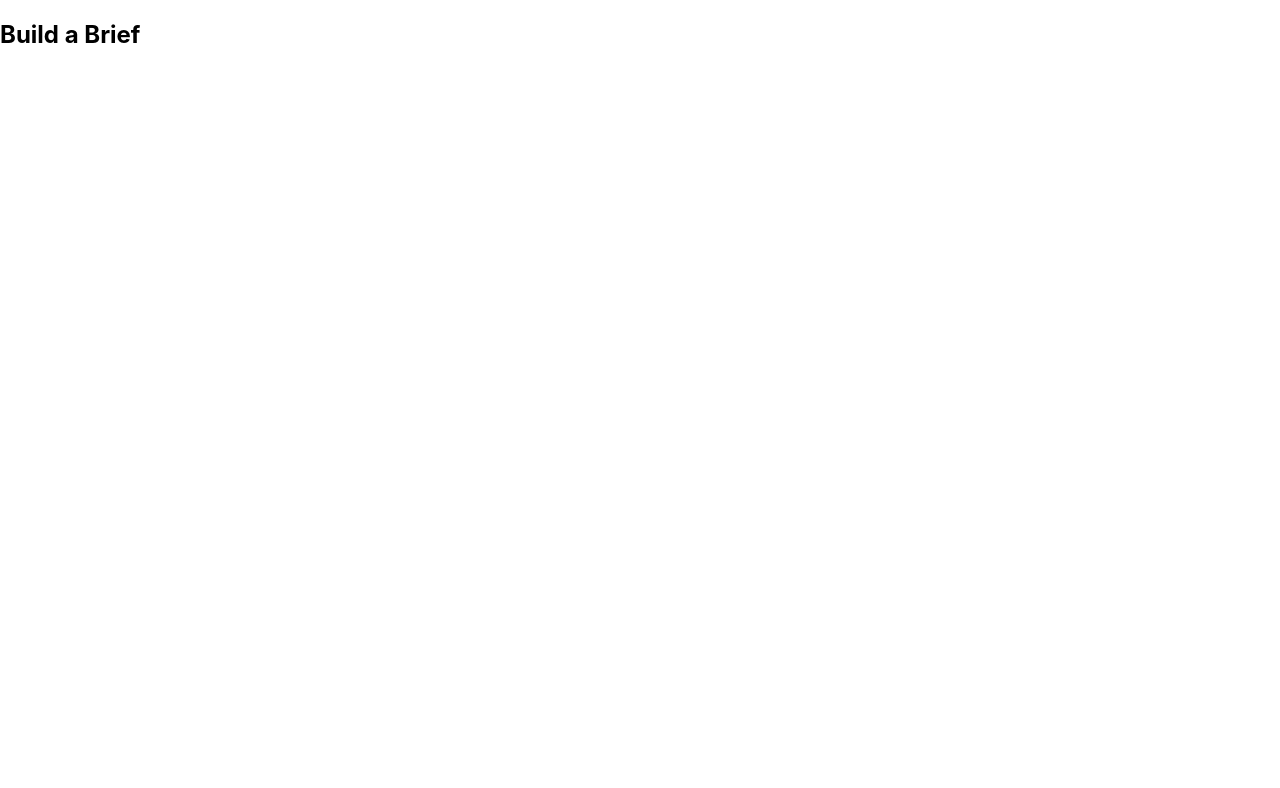
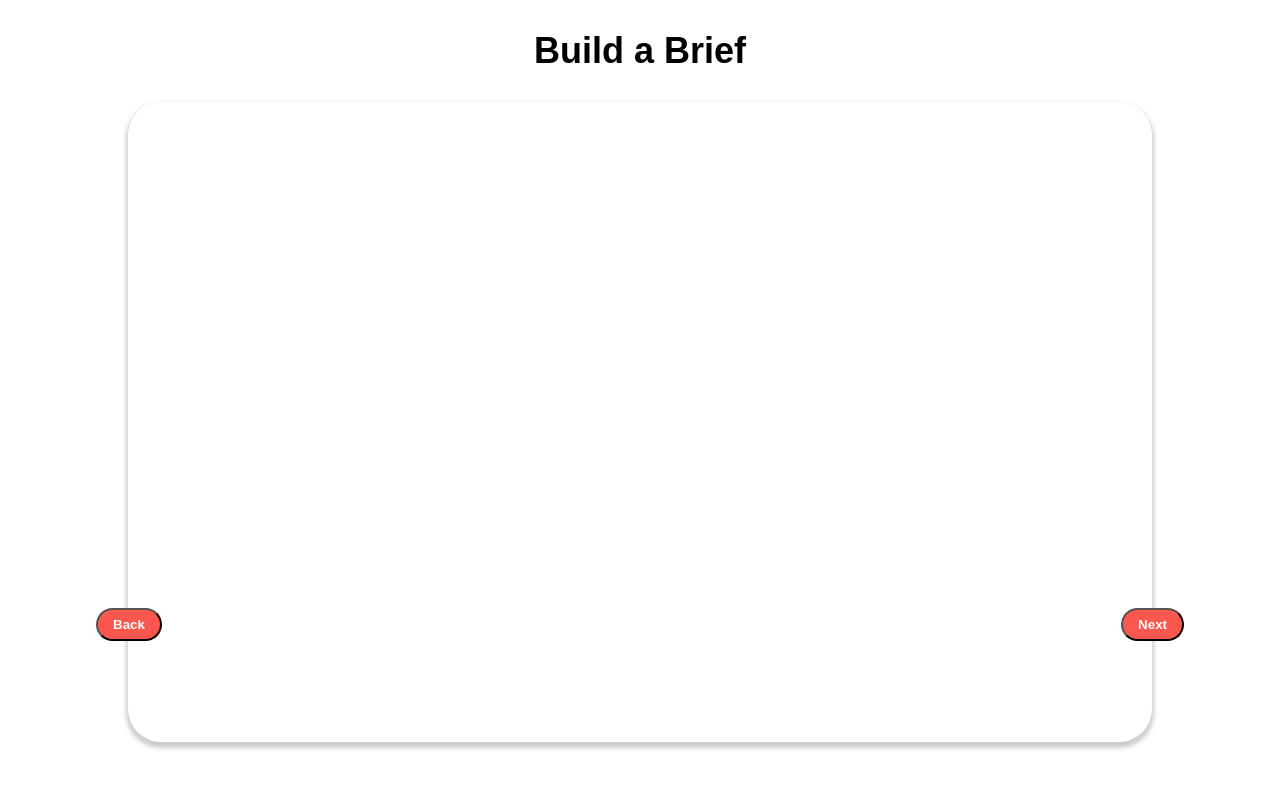
Before and after one commit to hazieon/buildabrief, a React (Create React App) app: page / in a window 1280 px wide. Shown: the top 788 px of the page. Built offline with nearby package versions, Linux system fonts and the light colour scheme.

Commit message:
COMPONENT- services component and panel components added

```diff
--- a/src/App.css
+++ b/src/App.css
@@ -1,31 +1,12 @@
-.App {
+body {
   text-align: center;
-}
-
-.App-logo {
-  height: 40vmin;
-  pointer-events: none;
+  font-size: calc(8px + 2vmin);
 }
 
 @media (prefers-reduced-motion: no-preference) {
   .App-logo {
     animation: App-logo-spin infinite 20s linear;
   }
-}
-
-.App-header {
-  background-color: #282c34;
-  min-height: 100vh;
-  display: flex;
-  flex-direction: column;
-  align-items: center;
-  justify-content: center;
-  font-size: calc(10px + 2vmin);
-  color: white;
-}
-
-.App-link {
-  color: #61dafb;
 }
 
 @keyframes App-logo-spin {
--- a/src/App.js
+++ b/src/App.js
@@ -1,10 +1,11 @@
-import logo from './logo.svg';
-import './App.css';
+import "./App.css";
+import Panel from "./components/Panel";
 
 function App() {
   return (
     <div>
-    <h2> Build a Brief</h2>
+      <h2> Build a Brief</h2>
+      <Panel />
     </div>
   );
 }
--- a/src/components/Panel/index.js
+++ b/src/components/Panel/index.js
@@ -0,0 +1,36 @@
+import React, { useState } from "react";
+import styles from "./index.module.css";
+
+function Panel() {
+  const [currentPanel, setCurrentPanel] = useState(0);
+
+  const componentPages = [0, 1, 2];
+  function incComponent() {
+    //array with order of pages, move to NEXT index on button click
+    if (currentPanel < componentPages.length) {
+      setCurrentPanel(currentPanel + 1);
+    } else {
+      return currentPanel;
+    }
+  }
+  function decComponent() {
+    if (currentPanel > 0) {
+      setCurrentPanel(currentPanel - 1);
+    } else {
+      return currentPanel;
+    }
+  }
+
+  return (
+    <div className={styles.container}>
+      <div className={styles.backButtonContainer}>
+        <button className={styles.backButton}>Back</button>
+      </div>
+      <div className={styles.nextButtonContainer}>
+        <button className={styles.nextButton}>Next</button>
+      </div>
+    </div>
+  );
+}
+
+export default Panel;
--- a/src/components/Panel/index.module.css
+++ b/src/components/Panel/index.module.css
@@ -0,0 +1,45 @@
+.container {
+  box-shadow: 0px 4px 4px 2px rgba(53, 50, 50, 0.25);
+  border-radius: 33px;
+  font-size: 1.4rem;
+  /* padding: 0.1rem; */
+  align-items: center;
+  margin: auto;
+  width: 80vw;
+  min-height: 80vh;
+}
+
+button {
+  font-family: "Poppins", sans-serif;
+  font-weight: bold;
+  padding: 7px 15px;
+  border-radius: 25px;
+  color: var(--white);
+  background-color: var(--columba);
+  transition: 0.3s ease-in;
+}
+
+button:hover {
+  background-color: var(--white);
+  color: var(--columba);
+  cursor: pointer;
+}
+
+/* add media queries for responsive button placement*/
+.backButton {
+  position: absolute;
+  /* left: 15%; */
+  left: 6rem;
+  top: 38rem;
+}
+.nextButton {
+  position: absolute;
+  right: 6rem;
+  top: 38rem;
+}
+
+/*relative position later on*/
+.backButtonContainer {
+}
+.nextButtonContainer {
+}
--- a/src/index.css
+++ b/src/index.css
@@ -29,9 +29,7 @@
 
 body {
   margin: 0;
-  font-family: -apple-system, BlinkMacSystemFont, 'Segoe UI', 'Roboto', 'Oxygen',
-    'Ubuntu', 'Cantarell', 'Fira Sans', 'Droid Sans', 'Helvetica Neue',
-    sans-serif;
+  font-family: "Poppins", sans-serif;
   -webkit-font-smoothing: antialiased;
   -moz-osx-font-smoothing: grayscale;
 }
@@ -40,38 +38,3 @@ code {
   font-family: source-code-pro, Menlo, Monaco, Consolas, 'Courier New',
     monospace;
 }
-
-/* --blue: #007bff;
---indigo: #6610f2;
---purple: #6f42c1;
---pink: #e83e8c;
---red: #dc3545;
---orange: #fd7e14;
---yellow: #ffc107;
---green: #28a745;
---teal: #20c997;
---cyan: #17a2b8;
---white: #fff; */
-
-/* --blue: #007bff;
-  --indigo: #6610f2;
-  --purple: #6f42c1;
-  --pink: #e83e8c;
-  --red: #dc3545;
-  --orange: #fd7e14;
-  --yellow: #ffc107;
-  --green: #28a745;
-  --teal: #20c997;
-  --cyan: #17a2b8;
-  --white: #fff;
-
-  --gray: #6c757d;
-  --gray-dark: #343a40;
-  --primary: #007bff;
-  --secondary: #6c757d;
-  --success: #28a745;
-  --info: #17a2b8;
-  --warning: #ffc107;
-  --danger: #dc3545;
-  --light: #f8f9fa;
-  --dark: #343a40;  */
```
Also changed, not shown: src/components/Services/index.js (added, +7 -0 lines), src/components/Services/index.module.css (added).
